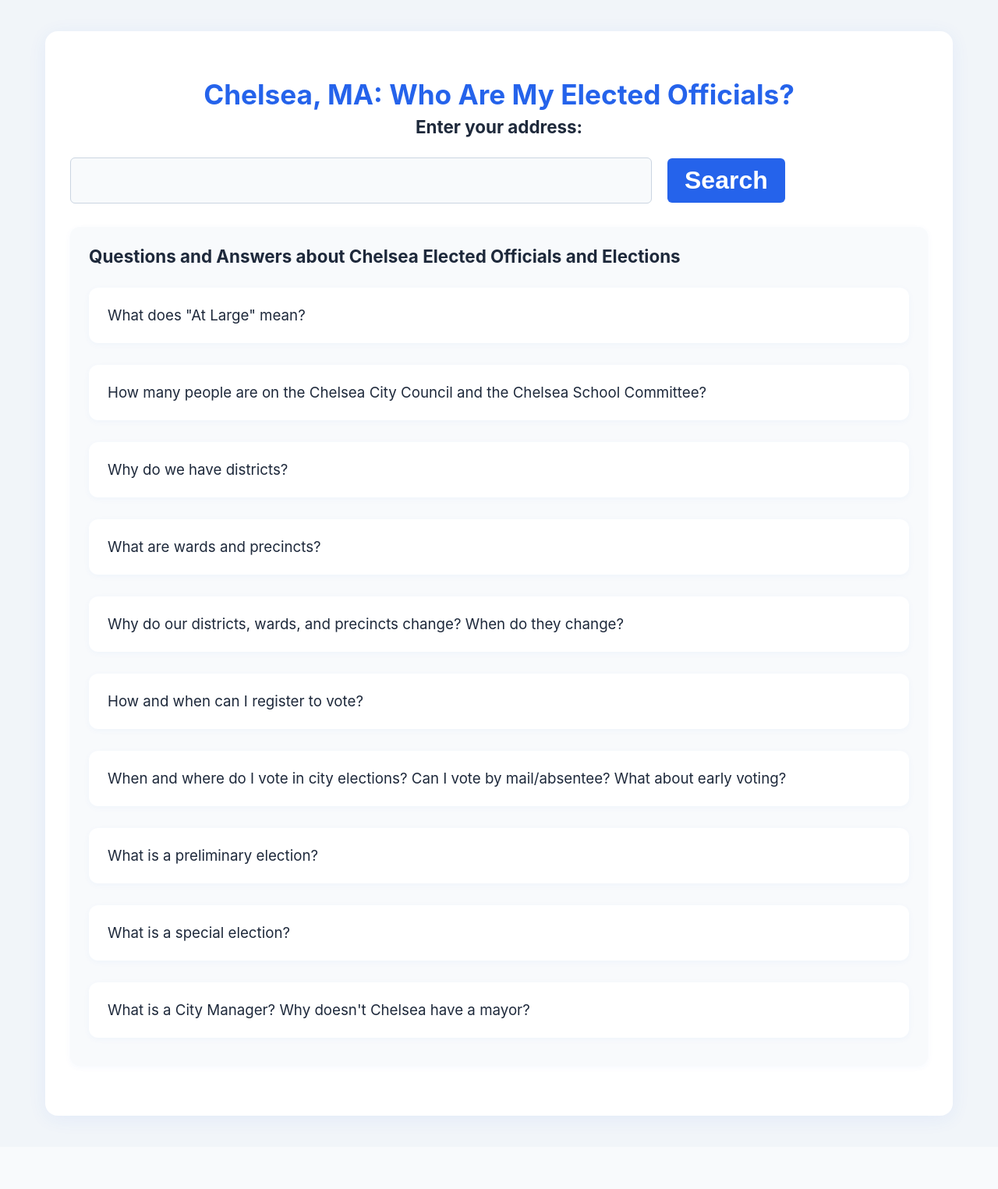
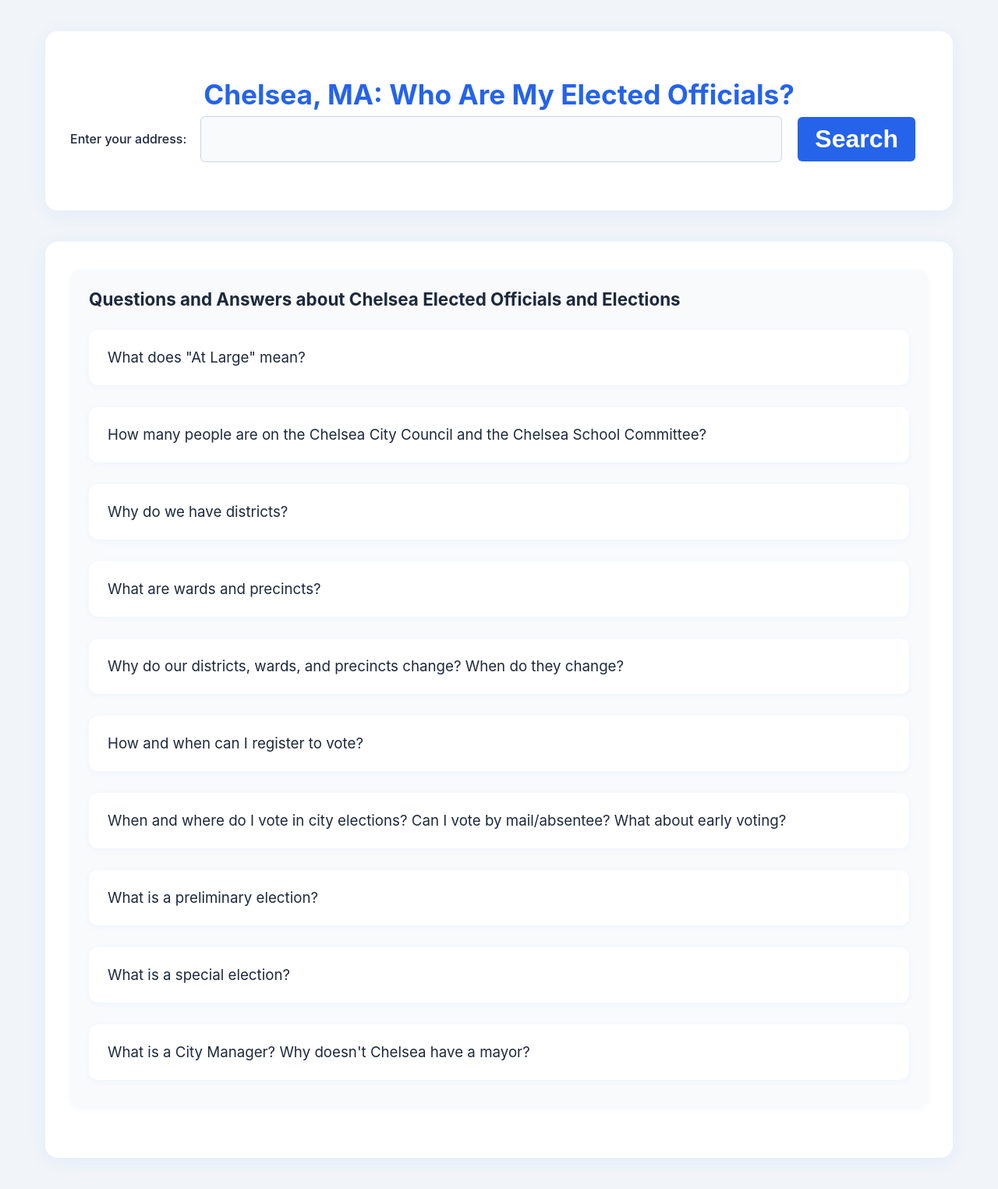
Before and after one commit to saraheliznev/chelseavoting, a Flask app: page / in a window 1280 px wide. Shown: the whole page at 78% size. Before the commit the page ends 1439 px from the top, so only its background shows below. Run offline with Flask 3, Linux system fonts and the light colour scheme.

Commit message:
Update index.html

```diff
--- a/templates/index.html
+++ b/templates/index.html
@@ -7,9 +7,8 @@
 <body>
 <div class="container">
     <h1 style="text-align:center;">Chelsea, MA: Who Are My Elected Officials?</h1>
-    <h2 style="text-align:center;font-weight:bold;">Enter your address:</h2>
 	<form method="post" class="address-form">
-        <label for="address" style="display:none;">Enter your address:</label>
+        <label for="address">Enter your address:</label>
         <input type="text" id="address" name="address" required>
         <button type="submit">Search</button>
     </form>
@@ -85,6 +84,7 @@
         				</div>
         </div>
 
+
         <div class="officials-section">
             <div class="rep-section-header">District School Committee Member</div>
             <div class="representatives-grid">
@@ -150,6 +150,8 @@
         </div>
     {% endif %}
 
+</div>
+<div class="container">
      <div class="officials-section">
 
      	<h2 style="font-weight: bold;">Questions and Answers about Chelsea Elected Officials and Elections</h2>
```
